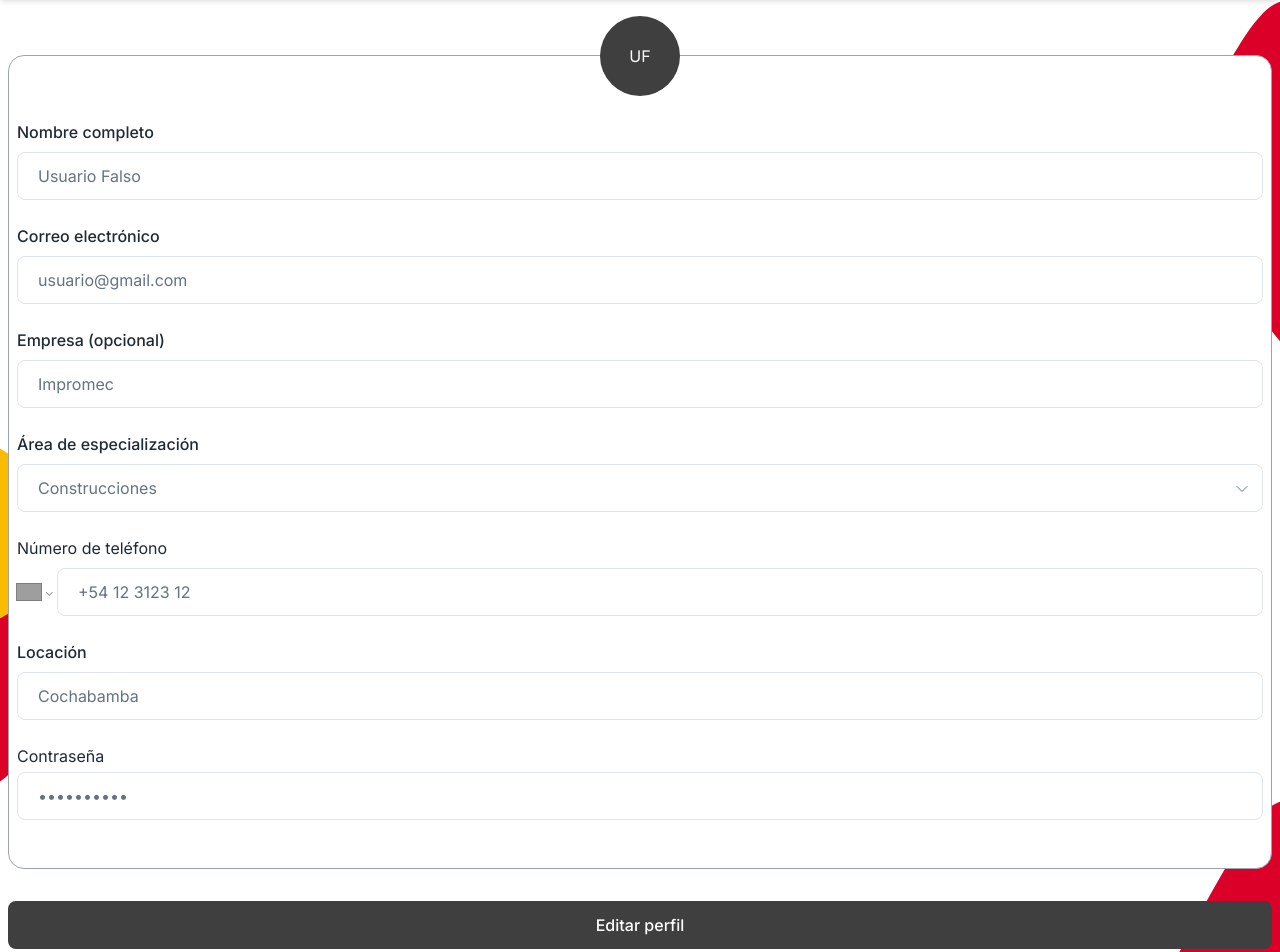
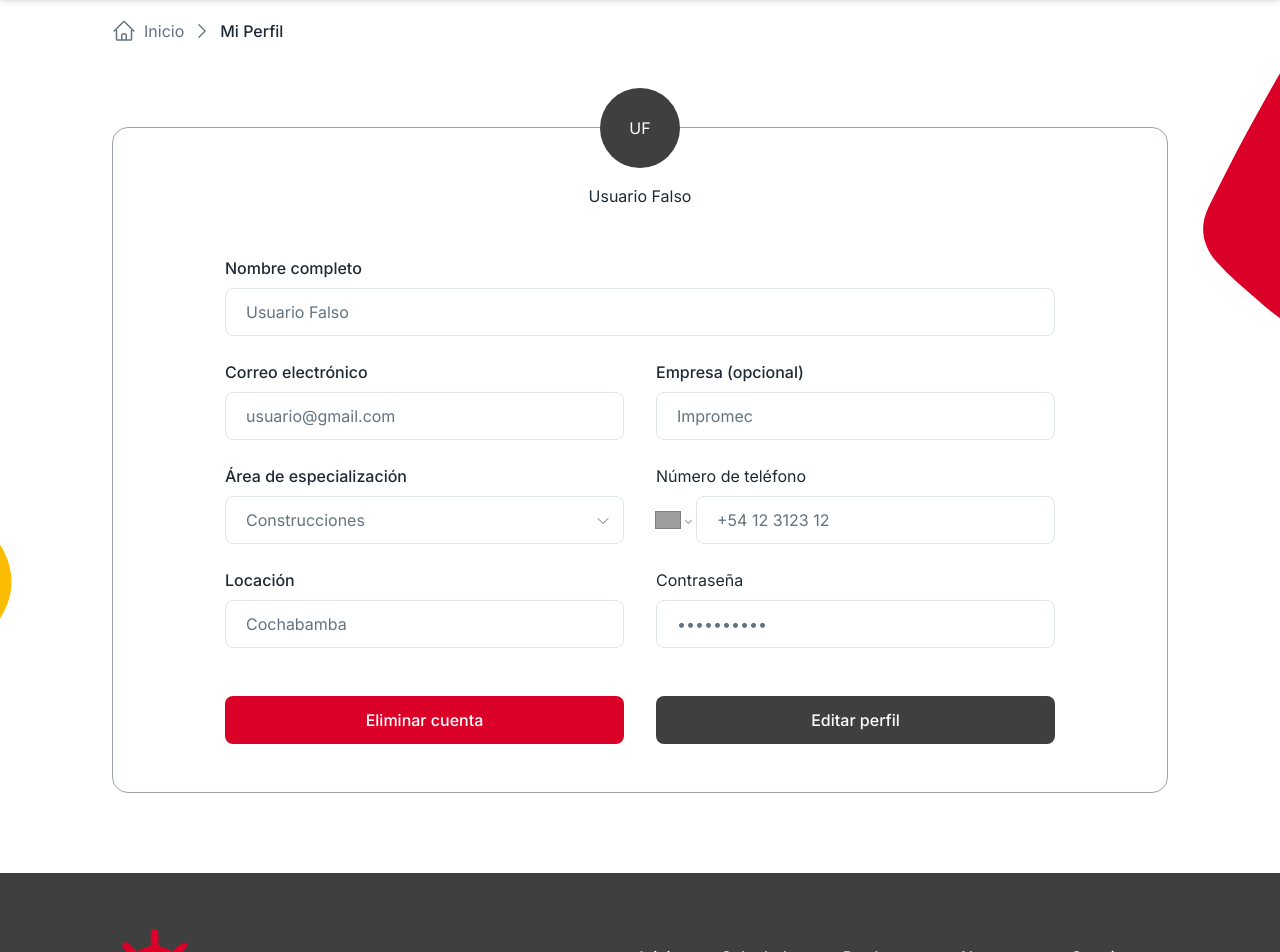
Before and after one commit to marcopdonoso/impromec-calculador, a Next.js app: page /dashboard/profile in a window 1280 px wide. Shown: the part 93-1045 px from the top of the page. Built offline with nearby package versions, Linux system fonts and the light colour scheme; grey boxes are pictures that could not be loaded.

Commit message:
calculador: agrega version desktop de ProfilePage

```diff
--- /dev/null
+++ b/src/app/(app)/dashboard/profile/components/ButtonsGroup.tsx
@@ -0,0 +1,40 @@
+import Button from '@/components/Button'
+import clsx from 'clsx'
+import { Dispatch, SetStateAction } from 'react'
+
+interface ButtonsGroupProps {
+  isFormDisabled: boolean
+  setIsFormDisabled: Dispatch<SetStateAction<boolean>>
+}
+
+export default function ButtonsGroup({
+  isFormDisabled,
+  setIsFormDisabled,
+}: ButtonsGroupProps) {
+  const onCancelEdit = () => {
+    window.location.reload()
+  }
+  return (
+    <div
+      className={clsx(
+        'mt-8 flex flex-col gap-6 lg:mt-6 lg:flex-row-reverse lg:gap-8'
+      )}
+    >
+      {isFormDisabled ? (
+        <>
+          <Button onClick={() => setIsFormDisabled(false)}>
+            Editar perfil
+          </Button>
+          <Button variant="destructive">Eliminar cuenta</Button>
+        </>
+      ) : (
+        <>
+          <Button>Guardar</Button>
+          <Button variant="secondary" onClick={onCancelEdit}>
+            Cancelar
+          </Button>
+        </>
+      )}
+    </div>
+  )
+}
--- a/src/app/(app)/dashboard/profile/components/ChangePassButton.tsx
+++ b/src/app/(app)/dashboard/profile/components/ChangePassButton.tsx
@@ -7,8 +7,8 @@ interface ChangePassButtonProps {
 
 export default function ChangePassButton({ disabled }: ChangePassButtonProps) {
   return (
-    <div className="flex flex-col gap-1">
-      <p className="body_small_medium">Contraseña</p>
+    <div className="flex w-full flex-col gap-1 lg:gap-2">
+      <p className="body_small_medium lg:body_medium_medium">Contraseña</p>
       <button
         className="flex h-12 items-center justify-between rounded-lg border border-gray-input bg-gray-white px-5 focus:border-gray-placeholder focus:outline-none focus:ring-0 disabled:text-gray-text_inactive"
         disabled={disabled}
--- a/src/app/(app)/dashboard/profile/page.tsx
+++ b/src/app/(app)/dashboard/profile/page.tsx
@@ -1,6 +1,6 @@
 'use client'
 
-import Button from '@/components/Button'
+import Breadcrumbs from '@/components/Breadcrumbs'
 import Input from '@/components/Input'
 import InitialsAvatar from '@/components/Menu/InitialsAvatar'
 import MyListbox from '@/components/MyListbox'
@@ -10,8 +10,9 @@ import { User } from '@/models/user.model'
 import { CameraIcon } from '@heroicons/react/24/outline'
 import clsx from 'clsx'
 import Image from 'next/image'
-import { useState } from 'react'
+import { ChangeEvent, useState } from 'react'
 import { Value } from 'react-phone-number-input'
+import ButtonsGroup from './components/ButtonsGroup'
 import ChangePassButton from './components/ChangePassButton'
 
 export default function ProfilePage() {
@@ -27,22 +28,58 @@ export default function ProfilePage() {
     },
     phone: '+5412312312',
     location: 'Cochabamba',
+    // avatar: '/img/uf_image.webp',
   }
   const user: User | null = mockedUser
 
   const [isFormDisabled, setIsFormDisabled] = useState(true)
+  const [newImageFile, setNewImageFile] = useState<File | null>(null)
+
+  const handleNewImageFileChange = (e: ChangeEvent<HTMLInputElement>) => {
+    if (e.target.files) {
+      setNewImageFile(e.target.files[0])
+    }
+  }
+
+  const avatarImage = newImageFile
+    ? URL.createObjectURL(newImageFile)
+    : (user.avatar ?? null)
 
   return (
-    <div className="min-h-screen px-2 pb-20 pt-14">
-      <div className="relative flex flex-col items-center justify-center rounded-2xl border border-gray-placeholder bg-gray-white px-2 pb-12 pt-16">
-        <div className="absolute top-0 size-20 -translate-y-1/2 rounded-full">
-          {user.avatar ? (
+    <div className="min-h-screen">
+      <div className="hidden lg:block">
+        <Breadcrumbs />
+      </div>
+      <div className="px-2 pb-20 pt-14 lg:px-28 lg:pt-16">
+        <div className="relative flex flex-col items-center justify-center rounded-2xl border border-gray-placeholder bg-gray-white px-2 pb-12 pt-16 lg:px-28 lg:pt-14">
+          <div
+            className={clsx(
+              'absolute top-0 size-20 -translate-y-1/2 rounded-full',
+              {
+                'cursor-default': isFormDisabled,
+              }
+            )}
+          >
+            <label
+              className={clsx('absolute z-10 size-full rounded-full', {
+                'pointer-events-none': isFormDisabled,
+                'cursor-pointer': !isFormDisabled,
+              })}
+            >
+              <input
+                type="file"
+                accept="image/*"
+                onChange={handleNewImageFileChange}
+                className="hidden"
+              />
+            </label>
+            {avatarImage ? (
               <Image
-              src={user.avatar}
+                src={avatarImage}
                 alt="avatar"
                 height={80}
                 width={80}
-              className="h-20 w-auto"
+                className="h-20 w-auto rounded-full"
               />
             ) : (
               <InitialsAvatar
@@ -61,12 +98,18 @@ export default function ProfilePage() {
             </div>
           </div>
 
+          <h4 className="hidden lg:heading_h4 lg:mb-12 lg:block">
+            {user.name}
+          </h4>
+
           <div className="flex w-full flex-col gap-6">
             <Input
               label="Nombre completo"
               defaultValue={user.name}
               disabled={isFormDisabled}
             />
+
+            <div className="flex flex-col gap-6 lg:flex-row lg:gap-8">
               <Input
                 label="Correo electrónico"
                 type="email"
@@ -78,6 +121,9 @@ export default function ProfilePage() {
                 defaultValue={user.company ?? ''}
                 disabled={isFormDisabled}
               />
+            </div>
+
+            <div className="flex flex-col gap-6 lg:flex-row lg:gap-8">
               <MyListbox
                 label="Área de especialización"
                 options={specializationAreas}
@@ -89,7 +135,9 @@ export default function ProfilePage() {
                 initialValue={user.phone as Value}
                 disabled={isFormDisabled}
               />
+            </div>
 
+            <div className="flex flex-col gap-6 lg:flex-row lg:gap-8">
               <Input
                 label="Locación"
                 defaultValue={user.location}
@@ -98,25 +146,22 @@ export default function ProfilePage() {
 
               <ChangePassButton disabled={isFormDisabled} />
             </div>
+
+            <div className="hidden lg:block">
+              <ButtonsGroup
+                isFormDisabled={isFormDisabled}
+                setIsFormDisabled={setIsFormDisabled}
+              />
+            </div>
+          </div>
         </div>
 
-      <div
-        className={clsx(
-          'mt-8 flex flex-col gap-6',
-          !isFormDisabled && 'hidden'
-        )}
-      >
-        <Button onClick={() => setIsFormDisabled(false)}>Editar perfil</Button>
-        <Button variant="destructive">Eliminar cuenta</Button>
+        <div className="lg:hidden">
+          <ButtonsGroup
+            isFormDisabled={isFormDisabled}
+            setIsFormDisabled={setIsFormDisabled}
+          />
         </div>
-
-      <div
-        className={clsx('mt-8 flex flex-col gap-6', isFormDisabled && 'hidden')}
-      >
-        <Button>Guardar</Button>
-        <Button variant="secondary" onClick={() => setIsFormDisabled(true)}>
-          Cancelar
-        </Button>
       </div>
     </div>
   )
```
Also changed, not shown: public/img/uf_image.webp (added). Lines whose indentation alone changed are shown as unchanged.
